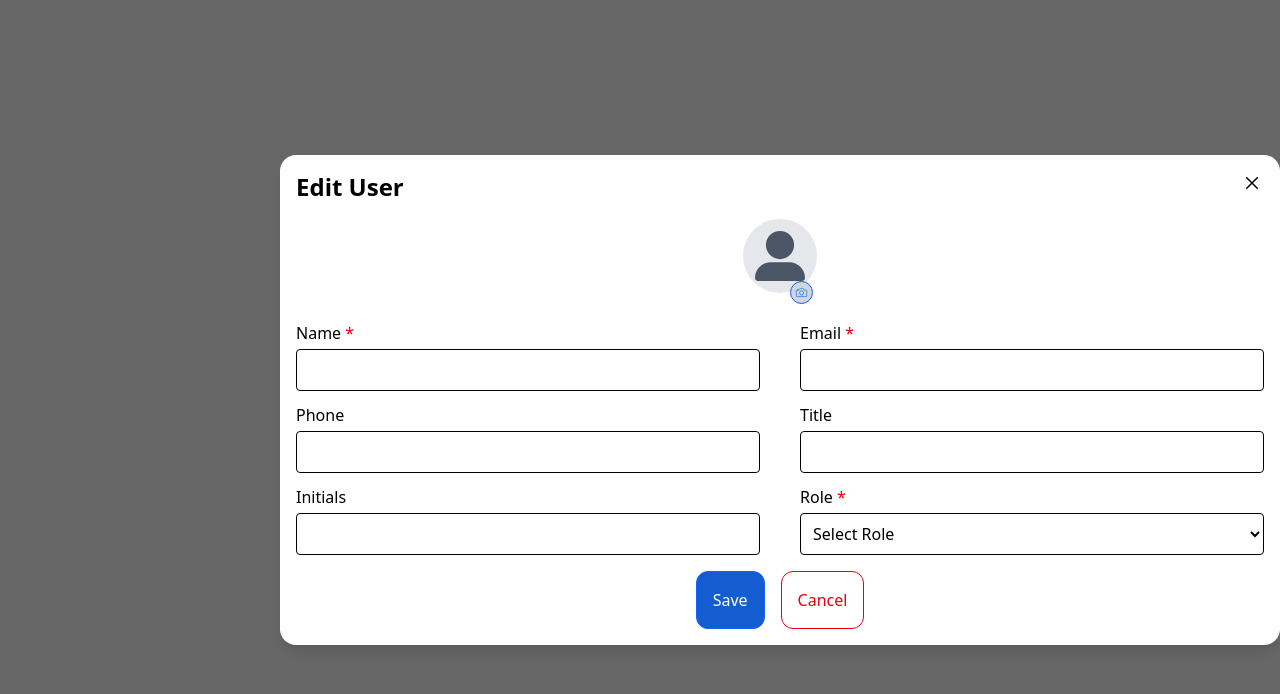
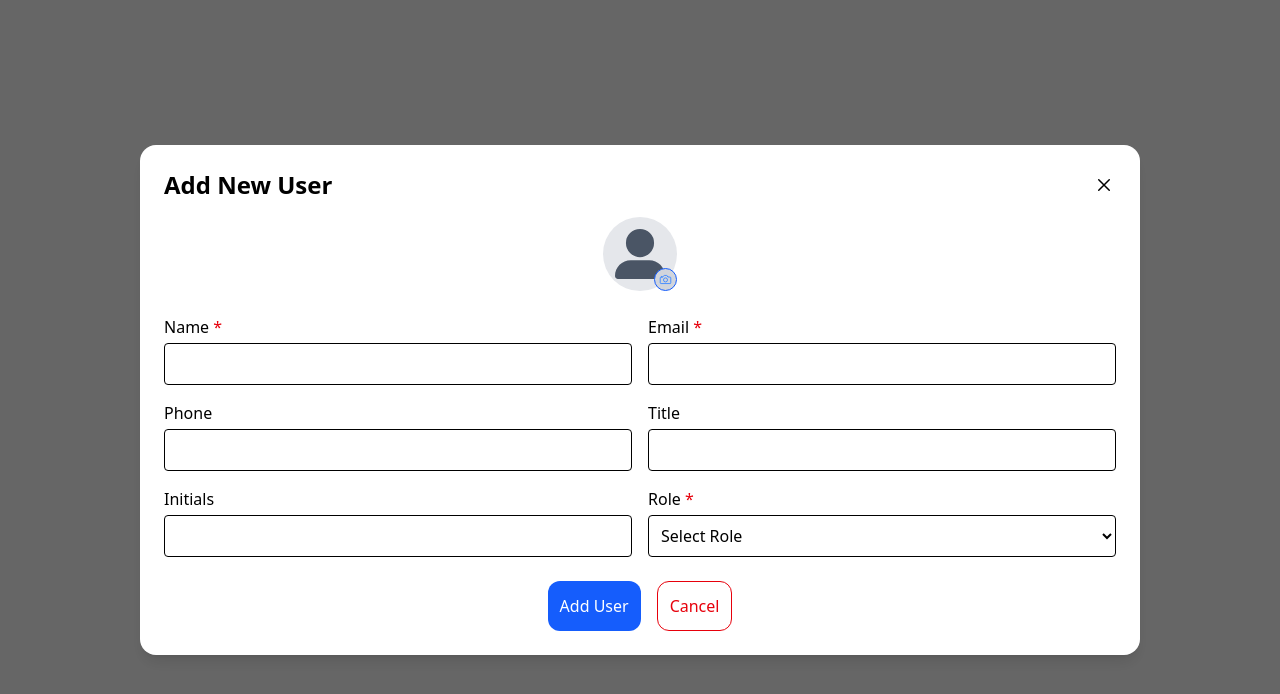
Before and after one commit to iajy/G3-Apllication, a React (Vite) app: page /editUser in a window 1280 px wide. Shown: the top 694 px of the page. Built offline with nearby package versions, Linux system fonts and the light colour scheme.

Commit message:
new user added

```diff
--- /dev/null
+++ b/src/Components/ConfirmDialog.jsx
@@ -0,0 +1,30 @@
+import React from "react";
+
+const ConfirmDialog = ({ open, title, message, onConfirm, onCancel }) => {
+  if (!open) return null;
+
+  return (
+   <div className="fixed inset-0 flex items-center justify-center bg-black/60 z-50">
+      <div className=" absolute flex flex-col gap-4 p-4  bg-white rounded-2xl shadow-lg">
+        <h2 className="text-lg font-semibold mb-4">{title}</h2>
+        <p className="mb-6">{message}</p>
+        <div className="flex justify-end gap-3">
+          <button
+            className="px-4 py-2 bg-gray-300 rounded hover:bg-gray-400"
+            onClick={onCancel}
+          >
+            Cancel
+          </button>
+          <button
+            className="px-4 py-2 bg-red-500 text-white rounded hover:bg-red-600"
+            onClick={onConfirm}
+          >
+            Delete
+          </button>
+        </div>
+      </div>
+    </div>
+  );
+};
+
+export default ConfirmDialog;
--- a/src/Components/DashBoard.jsx
+++ b/src/Components/DashBoard.jsx
@@ -1,5 +1,6 @@
 import React, { useState } from "react";
 import UserList from "./UserList";
+import EditUser from "./EditUser";
 import { IoMdSearch } from "react-icons/io";
 import { FaAngleDown, FaBell } from "react-icons/fa";
 import { SlOptionsVertical } from "react-icons/sl";
@@ -10,16 +11,21 @@ const DashBoard = () => {
   const [statusFilter, setStatusFilter] = useState("");
   const [searchQuery, setSearchQuery] = useState("");
 
+
+  const [edit, setEdit] = useState(false);
+  const [selectedUser, setSelectedUser] = useState(null);
+
+  const handleAddUser = () => {
+    setSelectedUser(null);
+    setEdit(true);
+  };
+
   return (
     <div className="grid grid-cols-4 gap-6 p-6 min-h-screen bg-gray-100">
       {/* Sidebar */}
       <div className="col-span-1 bg-white rounded-lg shadow-md p-4">
         <div className="flex flex-col items-center">
-          <img
-            src="/images.png"
-            alt="Logo"
-            className="w-25 h-12 mb-4 rounded-full"
-          />
+          <img src="/images.png" alt="Logo" className="w-25 h-12 mb-4 rounded-full" />
           <span className="text-xl font-semibold mb-6">Dashboard</span>
         </div>
       </div>
@@ -56,7 +62,6 @@ const DashBoard = () => {
           <span className="text-2xl font-medium block mb-4">Users</span>
           <div className="flex gap-5 justify-between mb-4">
             <div className="flex gap-5">
-              <div className="relative">
               <input
                 type="text"
                 placeholder="Search by name or email"
@@ -64,8 +69,6 @@ const DashBoard = () => {
                 onChange={(e) => setSearchQuery(e.target.value)}
                 className="border rounded border-gray-500 px-7 py-2 focus:outline-1 focus:outline-blue-600"
               />
-              </div>
-              <div className="relative">
               <select
                 value={statusFilter}
                 onChange={(e) => setStatusFilter(e.target.value)}
@@ -76,15 +79,27 @@ const DashBoard = () => {
                 <option value="inactive">Inactive</option>
               </select>
             </div>
-            </div>
             <div className="flex items-center gap-3">
-              <button className="bg-[#145dd1] text-white p-2 rounded font-medium">
+              <button
+                className="bg-[#145dd1] text-white p-2 rounded font-medium"
+                onClick={handleAddUser}
+              >
                 + Add New User
               </button>
               <SlOptionsVertical />
             </div>
           </div>
+
           <UserList statusFilter={statusFilter} searchQuery={searchQuery} />
+          {edit && (
+            <EditUser
+              user={selectedUser}
+              onExit={() => setEdit(false)}
+              onUpdate={(updatedUser) => {
+                setEdit(false);
+              }}
+            />
+          )}
         </div>
       </div>
     </div>
--- a/src/Components/EditUser.jsx
+++ b/src/Components/EditUser.jsx
@@ -10,7 +10,7 @@ const EditUser = ({ user, onExit, onUpdate }) => {
     phone: "",
     title: "",
     initials: "",
-    role: "",
+    role_id: "",
   });
 
   useEffect(() => {
@@ -21,63 +21,87 @@ const EditUser = ({ user, onExit, onUpdate }) => {
         phone: user.phone || "",
         title: user.title || "",
         initials: user.initials || "",
-        role: user.role?.title || "",
+        role_id: user.role?.id || "",
       });
     }
   }, [user]);
 
   const handleChange = (e) => {
-    setFormData({ ...formData, [e.target.name]: e.target.value });
+    const { name, value } = e.target;
+    setFormData((prev) => ({
+      ...prev,
+      [name]: value,
+    }));
   };
 
   const handleSubmit = async (e) => {
     e.preventDefault();
-
     try {
       const token = localStorage.getItem("token");
       const companyId = localStorage.getItem("company_id");
 
-      const res = await axios.post(
-        `http://13.210.33.250/api/user/${user.id}`,
-        {
-          ...formData,
+      const url = user
+        ? `http://13.210.33.250/api/user/${user.id}`
+        : `http://13.210.33.250/api/user`;
+      const method = user ? "put" : "post";
+
+      const payload = {
+        first_name: formData.first_name,
+        email: formData.email,
+        phone: formData.phone || null,
+        title: formData.title || null,
+        initials: formData.initials || null,
+        role_id: Number(formData.role_id),
+      };
+
+      const res = await axios({
+        method,
+        url,
+        headers: {
+          Authorization: `Bearer ${token}`,
+          company_id: companyId,
         },
-        {
-          headers: {
-            Authorization: `Bearer ${token}`,
-            company_id: companyId,
-          },
-        }
-      );
+        data: payload,
+      });
 
       onUpdate(res.data);
+
+      onExit();
     } catch (error) {
-      console.error("Error updating user:", error);
+      console.error("Error saving user:", error.response?.data || error);
+      alert(
+        error.response?.data?.message ||
+          "Error saving user. Please check the form."
+      );
     }
   };
 
   return (
-    <div className="fixed inset-0 flex items-center justify-end bg-black/60 z-50">
-      <div className=" w-250 absolute flex flex-col gap-4 p-4  bg-white rounded-2xl shadow-lg">
-        <div className="flex justify-between ">
-          <h1 className="text-2xl font-bold ">Edit User</h1>
+    <div className="fixed inset-0 flex items-center justify-center bg-black/60 z-50">
+      <div className="w-250 p-6 bg-white rounded-2xl shadow-lg relative">
+        <div className="flex justify-between items-center mb-4">
+          <h1 className="text-2xl font-bold">
+            {user ? "Edit User" : "Add New User"}
+          </h1>
           <IoCloseOutline
             onClick={onExit}
             className="cursor-pointer text-2xl hover:text-red-600"
           />
         </div>
-        <div className="flex flex-col items-center">
+
+        <div className="flex flex-col items-center mb-6">
           <div className="relative bg-gray-200 p-3 rounded-full">
-            <FaUserLarge className="text-gray-600" size={50} /><div className="absolute right-1 bg-gray-300 border border-blue-600 rounded-full p-1 "><IoCameraOutline className=" text-blue-500 " size={13} /></div>
-
+            <FaUserLarge className="text-gray-600" size={50} />
+            <div className="absolute right-0 bottom-0 bg-gray-300 border border-blue-600 rounded-full p-1">
+              <IoCameraOutline className="text-blue-500" size={13} />
+            </div>
           </div>
         </div>
-        <br />
 
         <form onSubmit={handleSubmit}>
-          <div className="grid grid-cols-2 gap-10">
-            <div className="relative">
-              <label className="absolute -top-7">
+          <div className="grid grid-cols-2 gap-4">
+            <div>
+              <label className="block mb-1">
                 Name <span className="text-red-600">*</span>
               </label>
               <input
@@ -86,11 +110,12 @@ const EditUser = ({ user, onExit, onUpdate }) => {
                 value={formData.first_name}
                 onChange={handleChange}
                 required
-                className="border rounded p-2 w-full focus:outline-1 focus:outline-blue-600"
+                className="border rounded p-2 w-full focus:outline-blue-500"
               />
             </div>
-            <div className="relative">
-              <label className="absolute -top-7">
+
+            <div>
+              <label className="block mb-1">
                 Email <span className="text-red-600">*</span>
               </label>
               <input
@@ -99,69 +124,73 @@ const EditUser = ({ user, onExit, onUpdate }) => {
                 value={formData.email}
                 onChange={handleChange}
                 required
-                className="border rounded p-2 w-full focus:outline-1 focus:outline-blue-600"
+                className="border rounded p-2 w-full focus:outline-blue-500"
               />
             </div>
-            <div className="relative">
-              <label className="absolute -top-7">Phone</label>
+
+            <div>
+              <label className="block mb-1">Phone</label>
               <input
-                type="number"
+                type="text"
                 name="phone"
                 value={formData.phone}
                 onChange={handleChange}
-                className="border rounded p-2 w-full focus:outline-1 focus:outline-blue-600"
+                className="border rounded p-2 w-full focus:outline-blue-500"
               />
             </div>
-            <div className="relative">
-              <label className="absolute -top-7">Title</label>
+
+            <div>
+              <label className="block mb-1">Title</label>
               <input
                 type="text"
                 name="title"
                 value={formData.title}
                 onChange={handleChange}
-                className="border rounded p-2 w-full focus:outline-1 focus:outline-blue-600"
+                className="border rounded p-2 w-full focus:outline-blue-500"
               />
             </div>
-            <div className="relative">
-              <label className="absolute -top-7">Initials</label>
+
+            <div>
+              <label className="block mb-1">Initials</label>
               <input
                 type="text"
                 name="initials"
                 value={formData.initials}
                 onChange={handleChange}
-                className="border rounded p-2 w-full focus:outline-1 focus:outline-blue-600"
+                className="border rounded p-2 w-full focus:outline-blue-500"
               />
             </div>
-            <div className="relative">
-              <label className="absolute -top-7">
+
+            <div>
+              <label className="block mb-1">
                 Role <span className="text-red-600">*</span>
               </label>
               <select
-                name="role"
-                value={formData.role}
+                name="role_id"
+                value={formData.role_id}
                 onChange={handleChange}
                 required
-                className="border rounded p-2 w-full focus:outline-1 focus:outline-blue-600"
+                className="border rounded p-2 w-full focus:outline-blue-500"
               >
                 <option value="">Select Role</option>
-                <option value="Admin">Admin</option>
-                <option value="Manager">Manager</option>
-                <option value="User">User</option>
+                <option value="1">Admin</option>
+                <option value="2">Manager</option>
+                <option value="3">User</option>
               </select>
             </div>
           </div>
 
-          <div className="flex justify-center gap-4 mt-4">
+          <div className="flex justify-center gap-4 mt-6">
             <button
               type="submit"
-              className=" p-4 rounded-xl border border-blue-600 bg-[#145dd1] text-white"
+              className="p-3 rounded-xl bg-blue-600 text-white"
             >
-              Save
+              {user ? "Save Changes" : "Add User"}
             </button>
             <button
               type="button"
               onClick={onExit}
-              className=" p-4 rounded-xl border border-red-600 text-red-600"
+              className="p-3 rounded-xl border border-red-600 text-red-600"
             >
               Cancel
             </button>
```
Also changed, not shown: src/Components/UserList.jsx (+54 -12 lines). Lines whose indentation alone changed are shown as unchanged.
